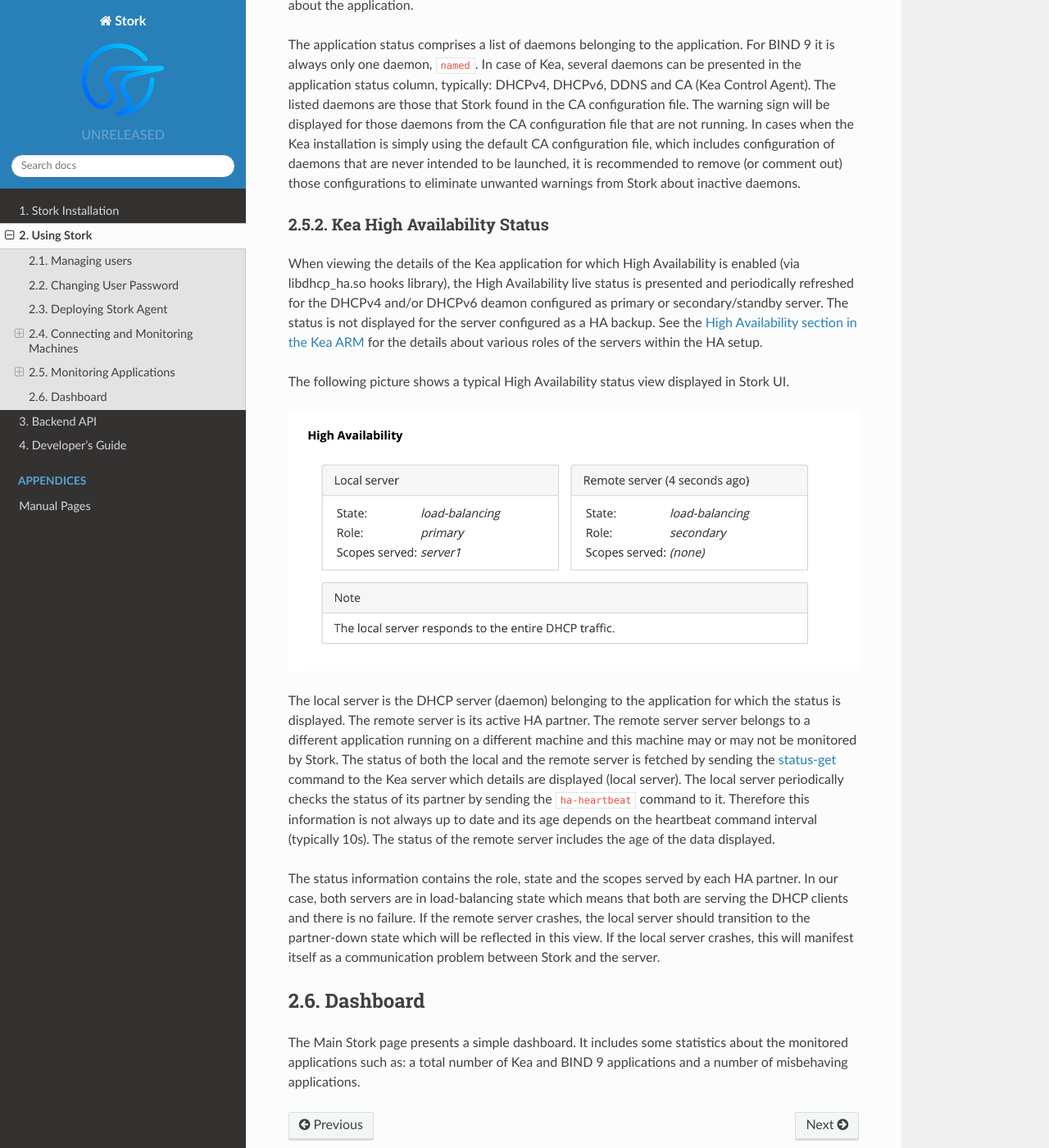
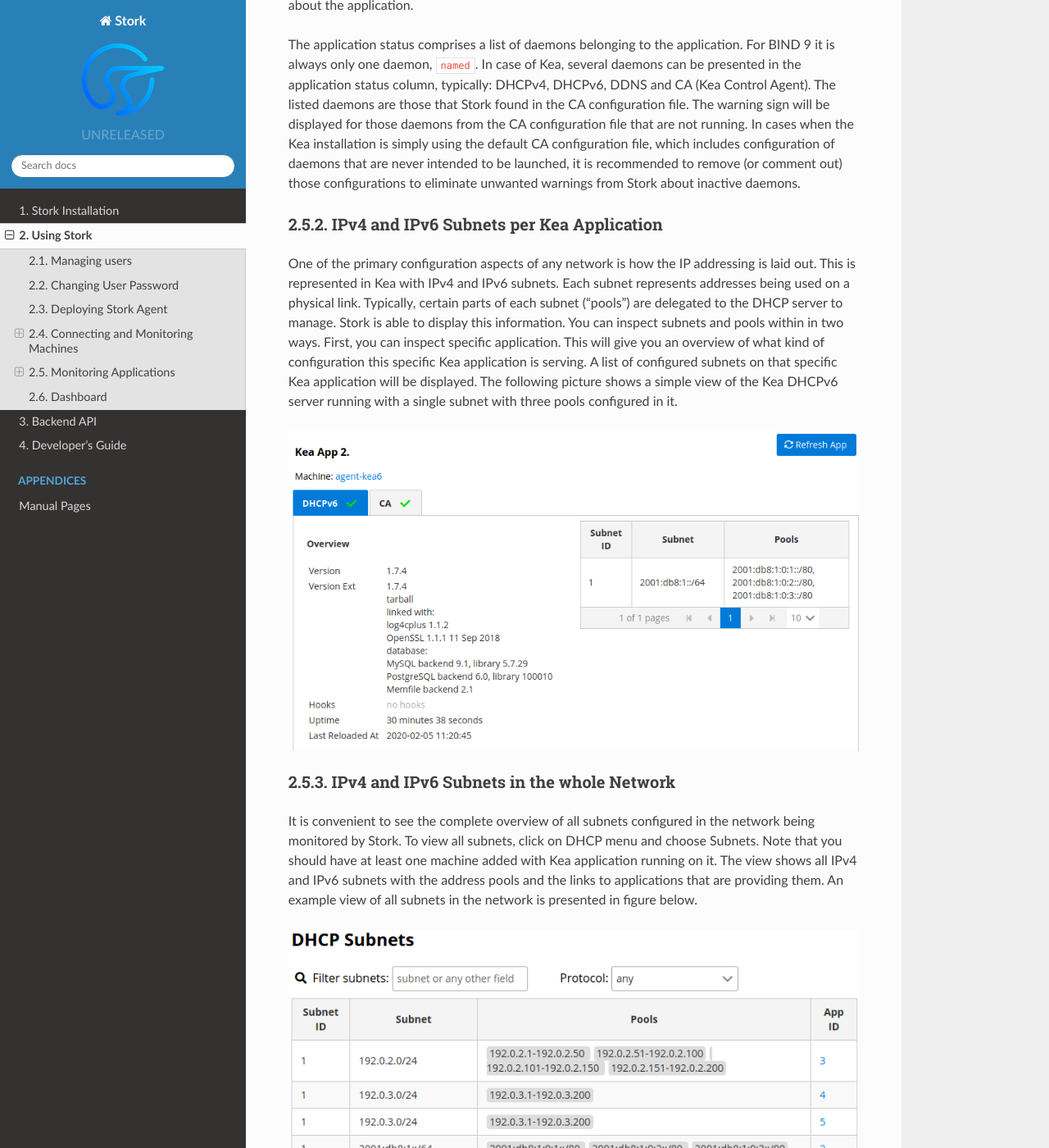
Before and after one commit to isc-projects/stork, a Sphinx documentation site: the page built from doc/usage.rst, in a window 1280 px wide and 1400 px high, scrolled down 3365 px. Shown: the whole window at 82% size. Built offline with Sphinx 7.4.7 and the Read the Docs theme 2.0.0, drawn with Linux system fonts in a browser that asks for light colours; some of the changed text lies outside the part shown.

Commit message:
[#149] Docs for displaying subnets

```diff
--- a/doc/usage.rst
+++ b/doc/usage.rst
@@ -162,6 +162,42 @@
 recommended to remove (or comment out) those configurations to eliminate unwanted
 warnings from Stork about inactive daemons.
 
+IPv4 and IPv6 Subnets per Kea Application
+~~~~~~~~~~~~~~~~~~~~~~~~~~~~~~~~~~~~~~~~~
+
+One of the primary configuration aspects of any network is how the IP addressing is laid out.  This
+is represented in Kea with IPv4 and IPv6 subnets. Each subnet represents addresses being used on a
+physical link. Typically, certain parts of each subnet ("pools") are delegated to the DHCP server to
+manage. Stork is able to display this information. You can inspect subnets and pools within in two
+ways. First, you can inspect specific application. This will give you an overview of what kind of
+configuration this specific Kea application is serving. A list of configured subnets on that
+specific Kea application will be displayed. The following picture shows a simple view of the Kea
+DHCPv6 server running with a single subnet with three pools configured in it.
+
+.. figure:: static/kea-subnets6.png
+   :alt: View of Subnets assigned to a single Kea application
+
+IPv4 and IPv6 Subnets in the whole Network
+~~~~~~~~~~~~~~~~~~~~~~~~~~~~~~~~~~~~~~~~~~
+
+It is convenient to see the complete overview of all subnets configured in the network being
+monitored by Stork. To view all subnets, click on DHCP menu and choose Subnets. Note that you should
+have at least one machine added with Kea application running on it. The view shows all IPv4 and IPv6
+subnets with the address pools and the links to applications that are providing them. An example
+view of all subnets in the network is presented in figure below.
+
+.. figure:: static/kea-subnets-list.png
+   :alt: List of all subnets in the network
+
+There are filtering capabilities available. You can choose whether you want to see IPv4 only, IPv6
+only or both. There is also omnisearch box available. You can type a string you are looking
+for. Note that for strings of 4 characters and more, the filtering takes place automatically. For
+shorter strings, you need to also hit Enter. For example, in the above situation you can choose to
+show only the first (192.0.2.0/24) subnet by searching for *0.2* string. You can also search for
+specific pools. For example you can easily filter the subnet with specific pool if you search for
+part of the pool ranges, e.g. *3.200*.
+
+
 Kea High Availability Status
 ~~~~~~~~~~~~~~~~~~~~~~~~~~~~
 
@@ -177,7 +213,6 @@
 
 .. figure:: static/kea-ha-status.png
    :alt: High Availability status example
-
 
 The local server is the DHCP server (daemon) belonging to the application for which
 the status is displayed. The remote server is its active HA partner. The remote
```
Also changed, not shown: doc/static/kea-subnets-list.png (added), doc/static/kea-subnets6.png (added).
